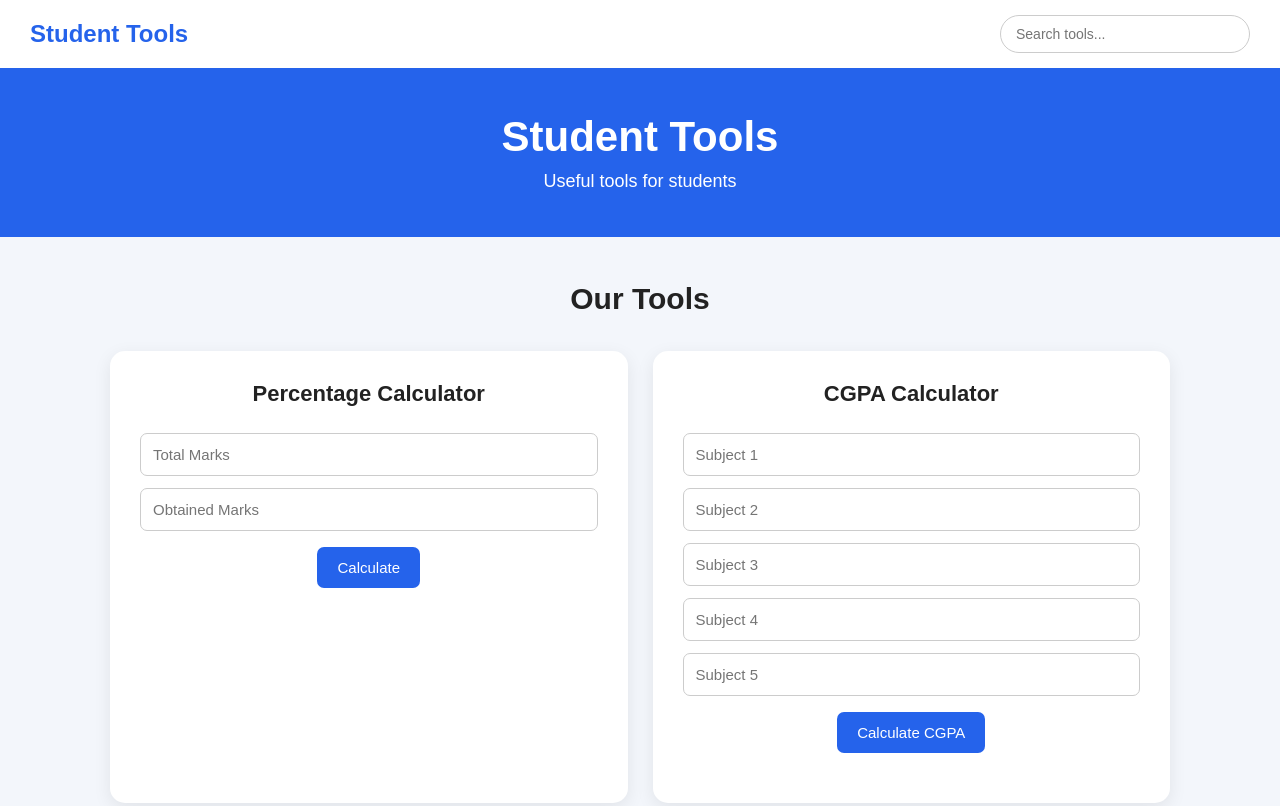
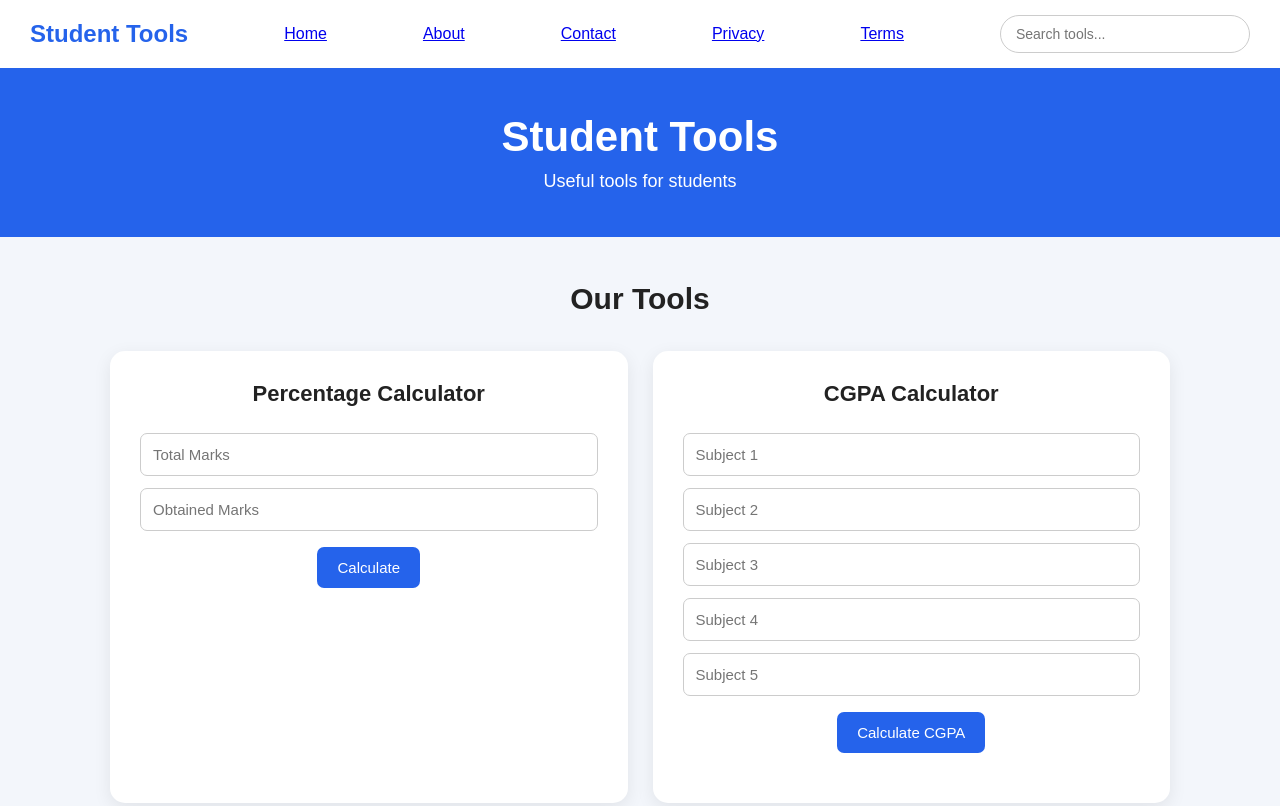
Before and after one commit to student-tools2026/student-tools20226, a plain HTML site: page index.html in a window 1280 px wide. Shown: the top 806 px of the page. Drawn offline with Linux system fonts and the light colour scheme.

Commit message:
Add navigation links to index.html

```diff
--- a/index.html
+++ b/index.html
@@ -17,7 +17,11 @@
 <body>
 <nav>
     <h2>Student Tools</h2>
-
+<a href="index.html">Home</a>
+<a href="about.html">About</a>
+<a href="contact.html">Contact</a>
+<a href="privacy.html">Privacy</a>
+<a href="terms.html">Terms</a>
     <input type="text" id="searchBox" placeholder="Search tools...">
 </nav>
     <header>
```
